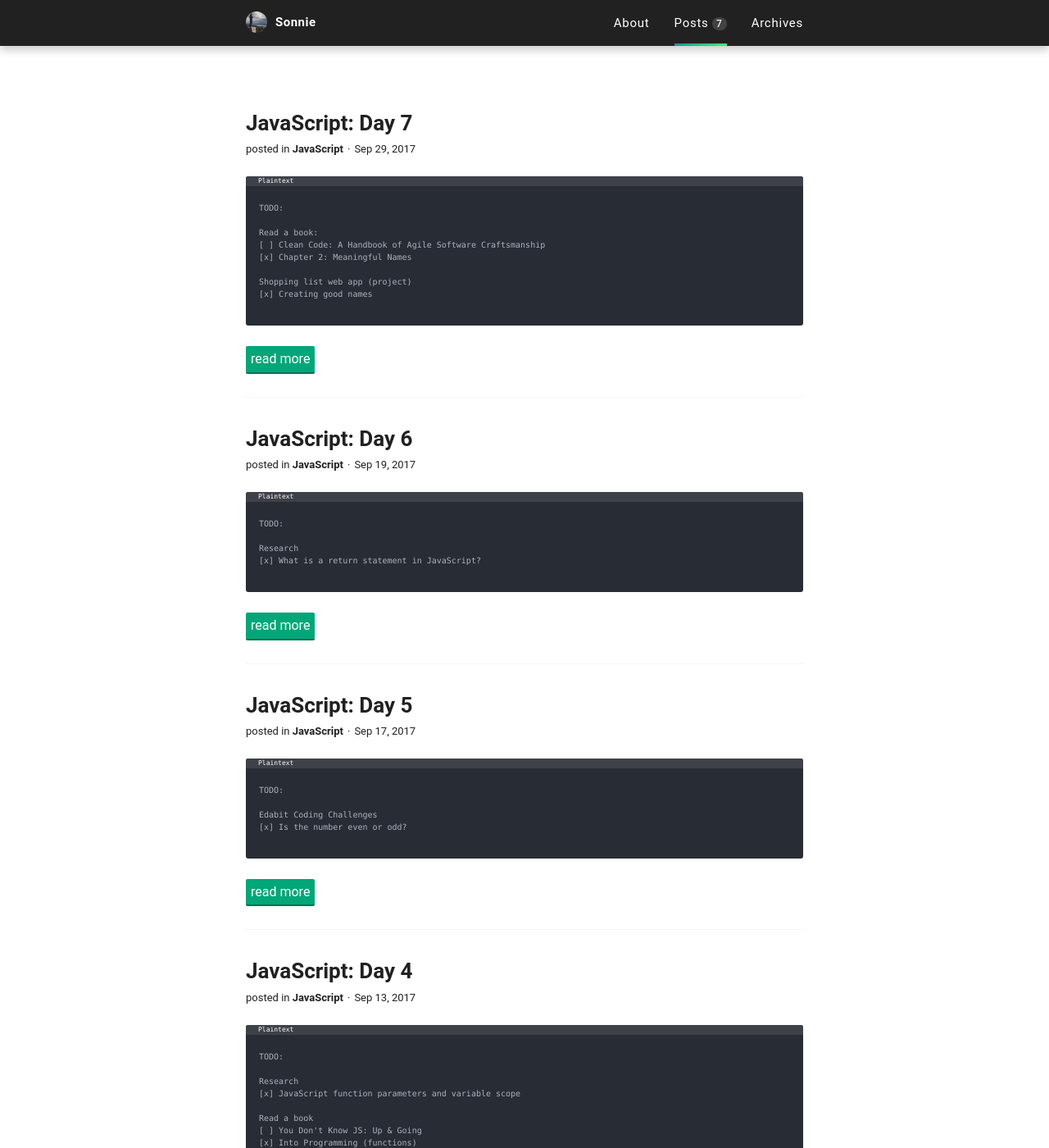
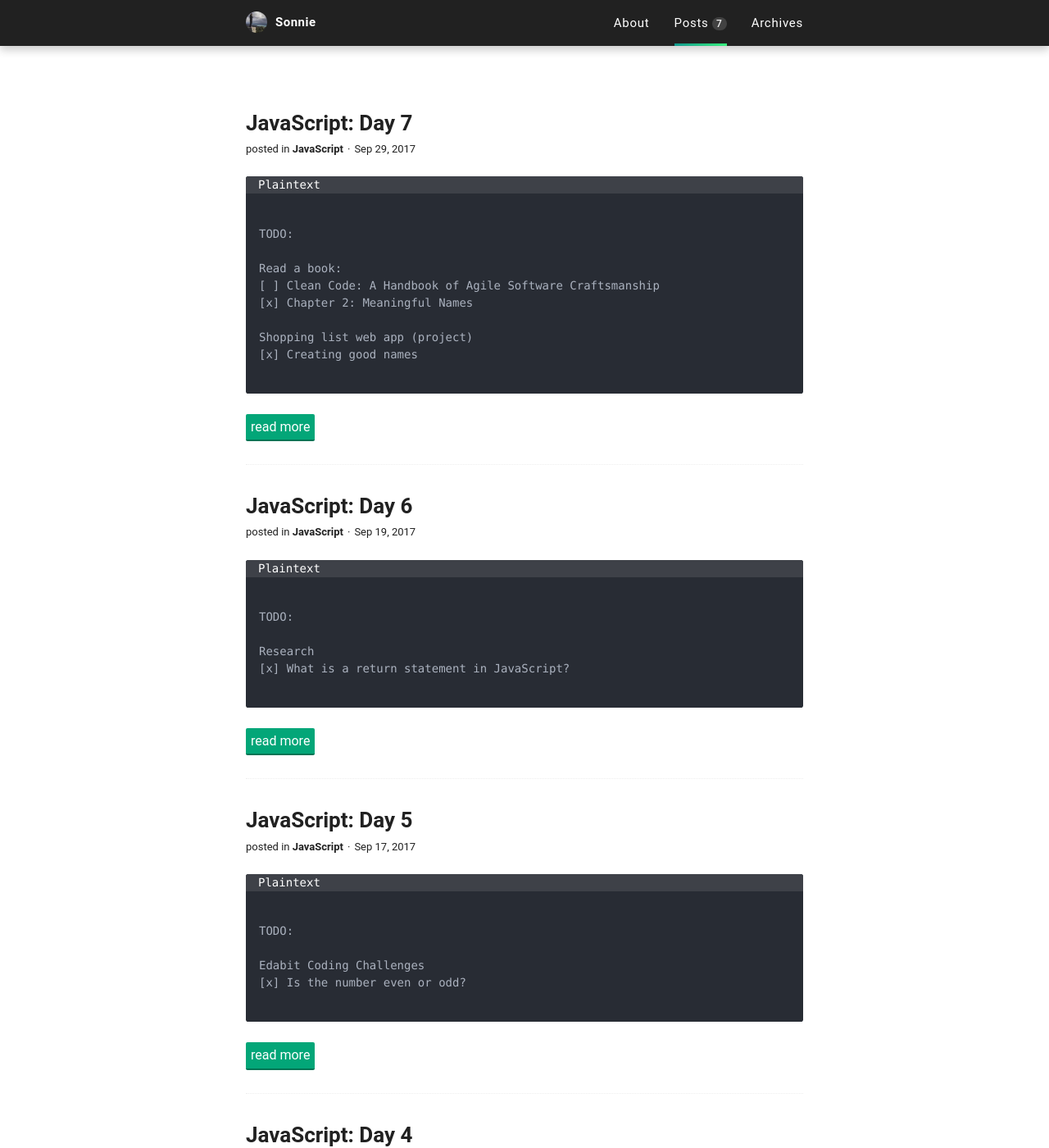
Before and after one commit to sonnienguyen/sonnie-nguyen-portfolio, a Jekyll site: the page built from index.html, in a window 1280 px wide and 1400 px high. Shown: the whole window at 82% size. Built offline with Jekyll 4.4.1, drawn with Linux system fonts in a browser that asks for light colours; the list of posts is cut into pages by our own code.

Commit message:
Increase syntax highlighter font-size when viewing on desktop screens

```diff
--- a/assets/sass/components/_syntax.scss
+++ b/assets/sass/components/_syntax.scss
@@ -22,6 +22,9 @@ code {
     position: relative;
 
     code {
+      @include mobile{
+        padding: 1rem;
+      }
       -webkit-overflow-scrolling: touch;
       border-radius: .2rem;
       display: block;
@@ -30,3 +33,7 @@ code {
     }
   }
 }
+
+// pre {
+//  padding: 0 1em;
+// }
--- a/assets/sass/vendors/_prism.scss
+++ b/assets/sass/vendors/_prism.scss
@@ -2,9 +2,11 @@ code[class*="language-"],
 pre[class*="language-"] {
   @include mobile {
     border-radius: 0;
+    font-size: 1rem;
   }
   color: #ABB2BF;
   background: none;
+  font-size: 1.4rem;
   font-family: $code-font-family;
   text-align: left;
   white-space: pre;
@@ -169,8 +171,17 @@ pre.line-numbers > code {
 }
 
 pre[rel] {
+  @include mobile {
+    padding-top: 1.6em;
+  }
+  padding-top: 1.6em;
+
   &::before {
-  font-size: 8px;
+    @include mobile {
+      font-size: 1rem;
+      border-radius: 0;
+    }
+      font-size: 1.4rem;
       content: attr(rel);
       color: #fff;
       position: absolute;
```
Lines whose indentation alone changed are shown as unchanged.
